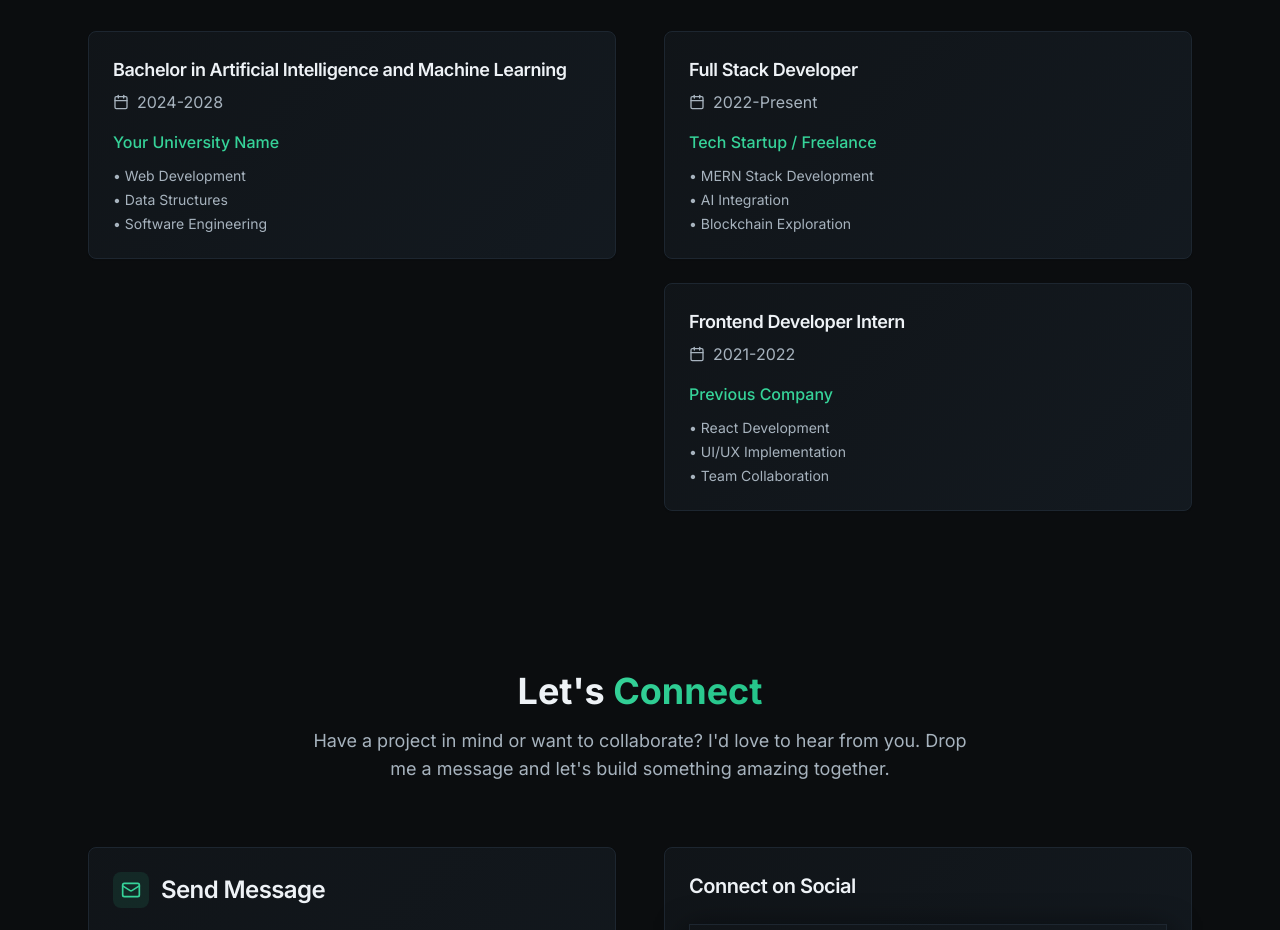
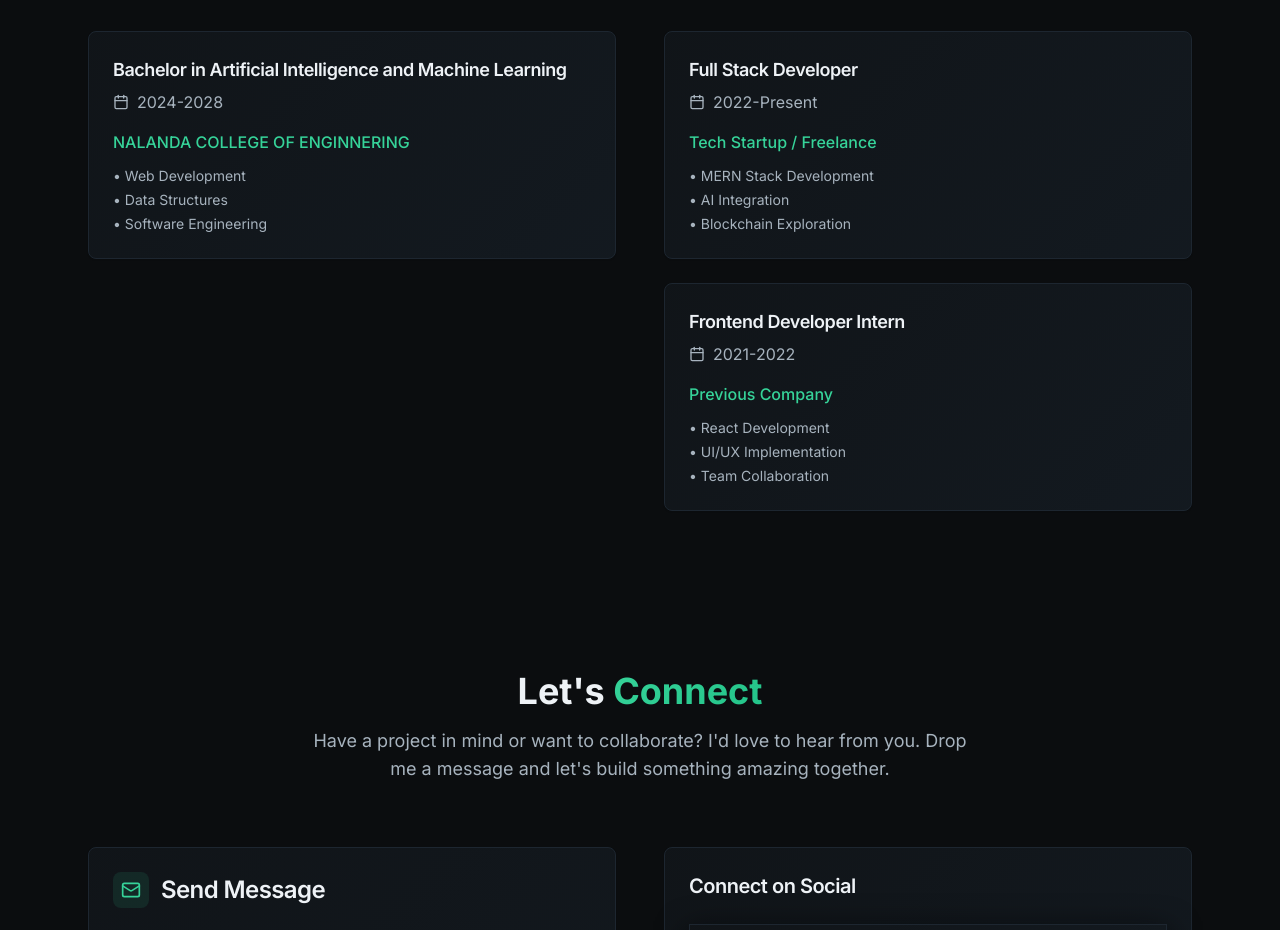
Before and after one commit to Vansh-srivastava007/vansh-3d-ai-folio, a React (Vite) app: page / in a window 1280 px wide. Shown: the part 2500-3430 px from the top of the page. Built offline with nearby package versions, Linux system fonts and the light colour scheme.

Commit message:
Update university name
Update university name to NALANDA COLLEGE OF ENGINNERING in the Resume section.

```diff
--- a/src/components/Resume.tsx
+++ b/src/components/Resume.tsx
@@ -6,7 +6,7 @@ const Resume = () => {
   const education = [
     {
       degree: "Bachelor in Artificial Intelligence and Machine Learning",
-      institution: "Your University Name",
+      institution: "NALANDA COLLEGE OF ENGINNERING",
       year: "2024-2028",
       highlights: ["Web Development", "Data Structures", "Software Engineering"]
     }
```
